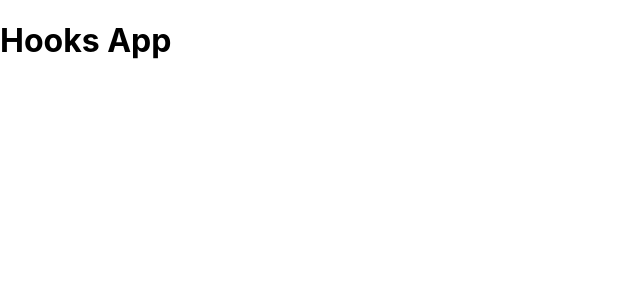
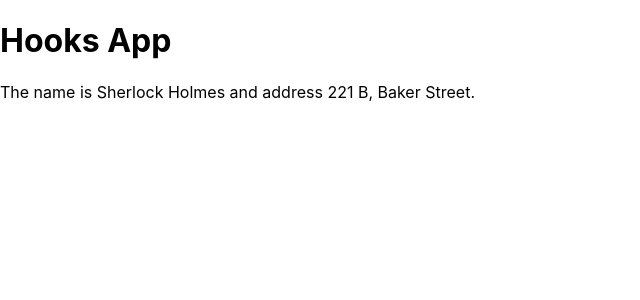
Before and after one commit to ZainabBubere/ReactHooks, a React (Create React App) app: page / in a window 1280 px wide. Shown: the top 300 px of the page, without its empty margins (0-640 px from the left). Built offline with nearby package versions, Linux system fonts and the light colour scheme.

Commit message:
Added new files

```diff
--- a/src/App.js
+++ b/src/App.js
@@ -9,6 +9,11 @@ import HookCounter4 from './Components/StateHooks/HookCounter4';
 import HookMouse from './Components/EffectHooks/HookMouse';
 import IntervalHookCounter from './Components/EffectHooks/IntervalHookCounter';
 import MouseContainer from './Components/EffectHooks/MouseContainer';
+import ComponentA from './Components/ContextHooks/ComponentA';
+import React from 'react';
+
+export const UserContext = React.createContext()
+export const AddressContext = React.createContext()
 
 function App() {
   return (
@@ -23,6 +28,12 @@ function App() {
       {/* <MouseContainer></MouseContainer> */}
       {/* <IntervalHookCounter></IntervalHookCounter> */}
       {/* <DataFetching></DataFetching> */}
+      <UserContext.Provider value={'Sherlock Holmes'}>
+        <AddressContext.Provider value={'221 B, Baker Street'}>
+        <ComponentA></ComponentA>
+        </AddressContext.Provider>
+      </UserContext.Provider>
+
     </div>
   );
 }
--- a/src/Components/ContextHooks/ComponentA.js
+++ b/src/Components/ContextHooks/ComponentA.js
@@ -0,0 +1,12 @@
+import React from 'react'
+import ComponentB from './ComponentB'
+
+function ComponentA() {
+    return (
+        <div>
+            <ComponentB></ComponentB>
+        </div>
+    )
+}
+
+export default ComponentA
--- a/src/Components/ContextHooks/ComponentB.js
+++ b/src/Components/ContextHooks/ComponentB.js
@@ -1,9 +1,14 @@
-import React from 'react'
+import React, {useContext} from 'react'
+import ComponentC from './ComponentC'
+import {UserContext, AddressContext} from '../../App'
 
 function ComponentB() {
+
+    const user = useContext(UserContext)
+    const address = useContext(AddressContext)
     return (
         <div>
-
+            The name is {user} and address {address}.
         </div>
     )
 }
--- a/src/Components/ContextHooks/ComponentC.js
+++ b/src/Components/ContextHooks/ComponentC.js
@@ -1,9 +1,29 @@
 import React from 'react'
+import {UserContext, AddressContext} from '../../App'
 
 function ComponentC() {
     return (
         <div>
+            <UserContext.Consumer>
+                {
+                    user => {
+                        return (
+                            <AddressContext.Consumer>
+                                {
+                                    address => {
+                                        return(
+                                            <div>
+                                                The name is {user} and address {address}.
+                                            </div>
+                                        )
+                                    }
+                                }
+                            </AddressContext.Consumer>
+                        )
+                    }
+                }
 
+            </UserContext.Consumer>
         </div>
     )
 }
```
